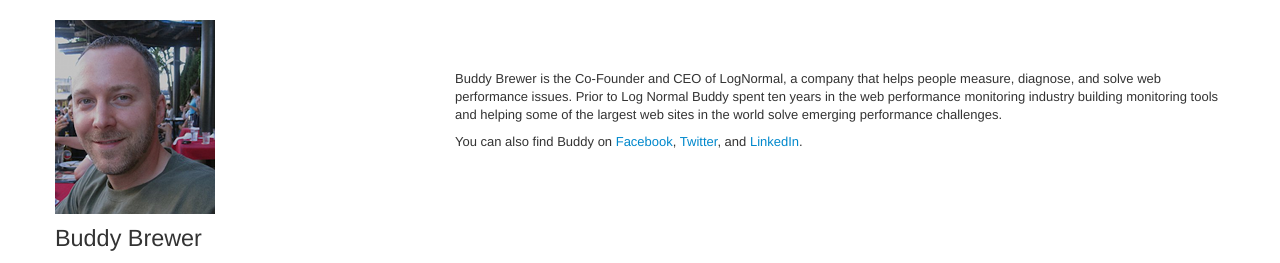
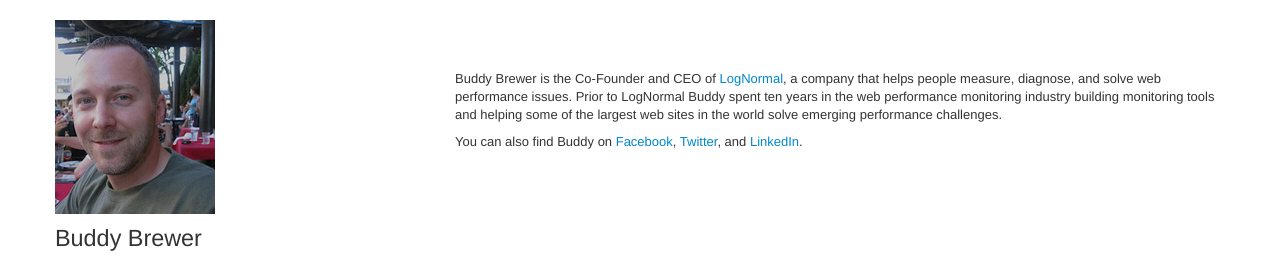
Before and after one commit to bbrewer/buddybrewer.com, a Jekyll site: the page built from about.markdown, in a window 1280 px wide. Shown: the top 263 px of the page. Built offline with Jekyll 4.4.1, drawn with Linux system fonts in a browser that asks for light colours; a script that is not in the unit is left out; comment, search, counter and statistics services are not loaded.

Commit message:
Tweak sentence on about page.

```diff
--- a/about.markdown
+++ b/about.markdown
@@ -6,6 +6,6 @@ description: I help companies measure, diagnose, and solve web performance issue
 
 <div style="margin-top: 50px;"></div>
 
-Buddy Brewer is the Co-Founder and CEO of LogNormal, a company that helps people measure, diagnose, and solve web performance issues. Prior to Log Normal Buddy spent ten years in the web performance monitoring industry building monitoring tools and helping some of the largest web sites in the world solve emerging performance challenges.
+Buddy Brewer is the Co-Founder and CEO of [LogNormal](http://www.lognormal.com), a company that helps people measure, diagnose, and solve web performance issues. Prior to LogNormal Buddy spent ten years in the web performance monitoring industry building monitoring tools and helping some of the largest web sites in the world solve emerging performance challenges.
 
 You can also find Buddy on [Facebook](https://www.facebook.com/buddybrewer), [Twitter](https://twitter.com/bbrewer), and [LinkedIn](http://www.linkedin.com/in/bbrewer).
```
